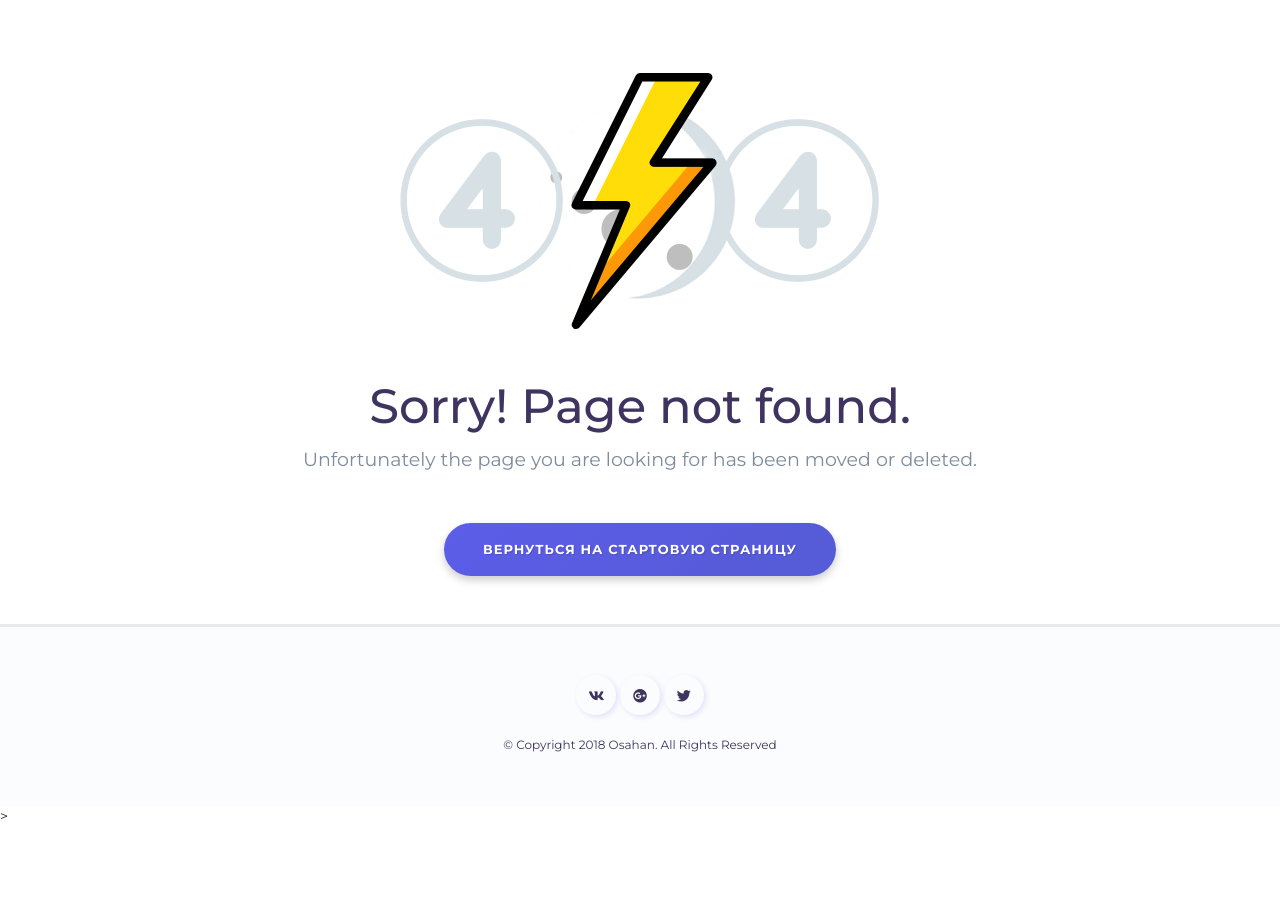
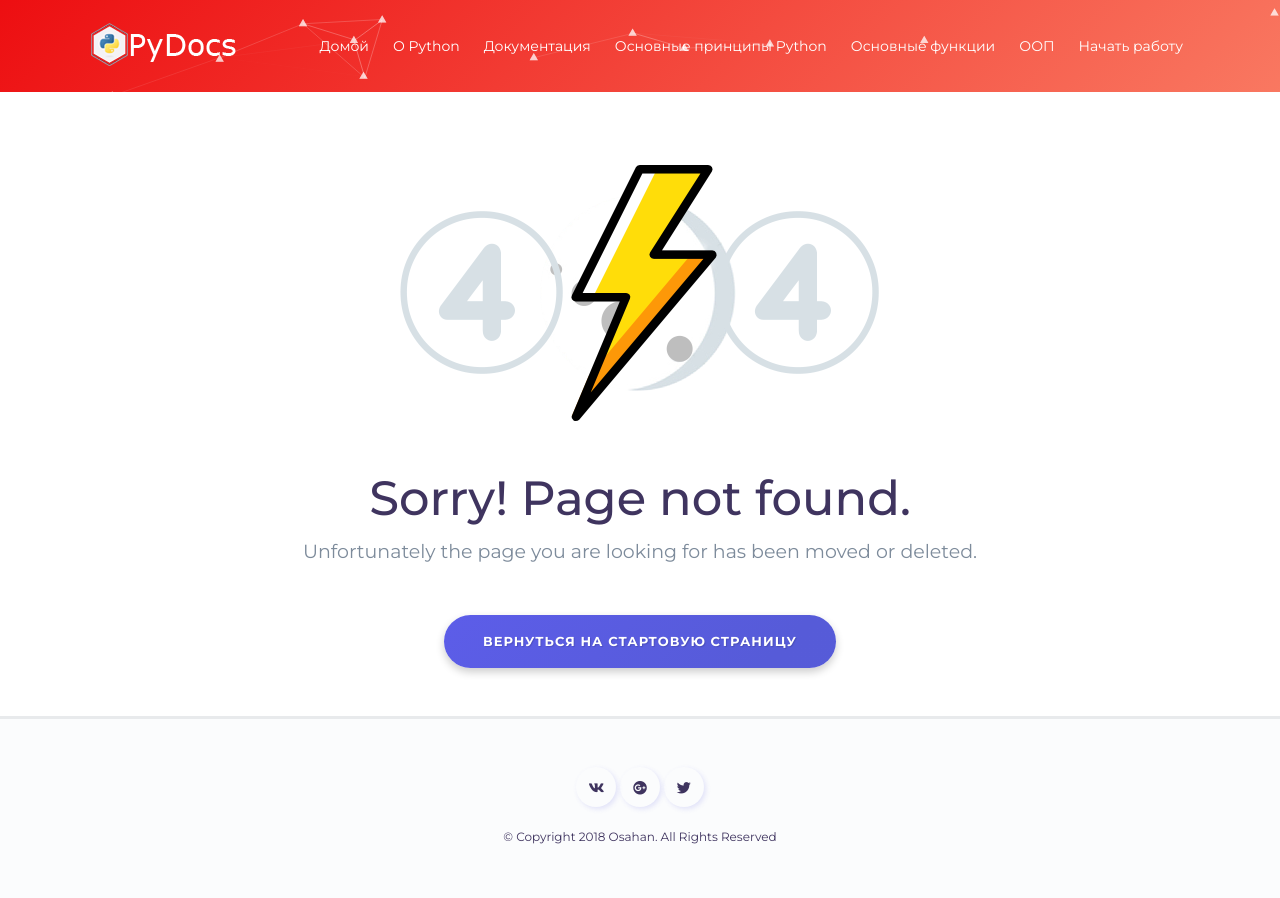
Before and after one commit to ftelnov/PyDocsServerProj, a Flask app: template templates/not-found.html in a window 1280 px wide. Before the commit the page ends 819 px from the top, so only its background shows below. Run offline with Flask 2, Linux system fonts and the light colour scheme; the template is opened without the code that fills it, so the values that code supplies are empty; some libraries are stand-ins or nearby versions.

Commit message:
Улучшил наследование, теперь наследуется и хедер со стилями.

```diff
--- a/templates/default.html
+++ b/templates/default.html
@@ -22,12 +22,54 @@
     <!-- Custom styles for this template -->
     <link href="../static/css/osahan.css" rel="stylesheet">
 </head>
-{% block content %}{% endblock %}
+<body id="page-top">
+<header class="bg-danger text-white">
+    <div id="particles-js"></div>
+    <nav class="navbar osahan-navbar navbar-expand-lg navbar-dark" id="mainNav">
+        <div class="container">
+            <a class="navbar-brand js-scroll-trigger" href="#page-top"><img class="img-fluid"
+                                                                            src="../static/img/logo.png" alt=""></a>
+            <button class="navbar-toggler" type="button" data-toggle="collapse" data-target="#navbarResponsive"
+                    aria-controls="navbarResponsive" aria-expanded="false" aria-label="Toggle navigation">
+                <span class="navbar-toggler-icon"></span>
+            </button>
+            <div class="collapse navbar-collapse" id="navbarResponsive">
+                <ul class="navbar-nav ml-auto">
+                    <li class="nav-item">
+                        <a class="nav-link js-scroll-trigger" href="/start#page-top">Домой</a>
+                    </li>
+                    <li class="nav-item">
+                        <a class="nav-link js-scroll-trigger" href="/start#amazing-dashboard">О Python</a>
+                    </li>
+                    <li class="nav-item">
+                        <a class="nav-link js-scroll-trigger" href="/start#why-us">Документация</a>
+                    </li>
+                    <li class="nav-item">
+                        <a class="nav-link js-scroll-trigger" href="/start#features-mid">Основные принципы Python</a>
+                    </li>
+                    <li class="nav-item">
+                        <a class="nav-link js-scroll-trigger" href="/start#testimonials">Основные функции</a>
+                    </li>
+                    <li class="nav-item">
+                        <a class="nav-link js-scroll-trigger" href="/start#team">ООП</a>
+                    </li>
+                    <li class="nav-item">
+                        <a class="nav-link js-scroll-trigger" href="/start#download-app">Начать работу</a>
+                    </li>
+                </ul>
+            </div>
+        </div>
+    </nav>
+    {% block header %}{%endblock%}
+</header>
+{% block body %}{% endblock %}
+</body>
 <footer class="py-5 text-center ">
     <div class="container">
         <div class="social-icons mb-3">
             <a href="https://vk.com/pydocs" target="_blank"><i class="fab fa-vk"></i></a>
-            <a href="https://plus.google.com/u/3/115740275818508487725" target="_blank"><i class="fab fa-google-plus"></i></a>
+            <a href="https://plus.google.com/u/3/115740275818508487725" target="_blank"><i
+                    class="fab fa-google-plus"></i></a>
             <a href="https://twitter.com/PyDocs" target="_blank"><i class="fab fa-twitter"></i></a>
         </div>
         <p class="mt-0 mb-0">&copy; Copyright 2018 Osahan. All Rights Reserved</p>
@@ -51,4 +93,4 @@
 <script src="../static/vendor/animate/wow.min.js"></script>
 <!-- Custom JavaScript -->
 <script src="../static/vendor/custom/custom.js"></script>
-</html>>
+</html>
--- a/templates/not-found.html
+++ b/templates/not-found.html
@@ -1,6 +1,7 @@
 {% extends "default.html" %}
-
-{% block content %}
+{% block header %}
+{% endblock %}
+{% block body %}
 <body id="page-top">
 <section class="pt-4 pb-5 error-page-main-inner">
     <div class="container">
```
Also changed, not shown: templates/index.html (+10 -43 lines).
